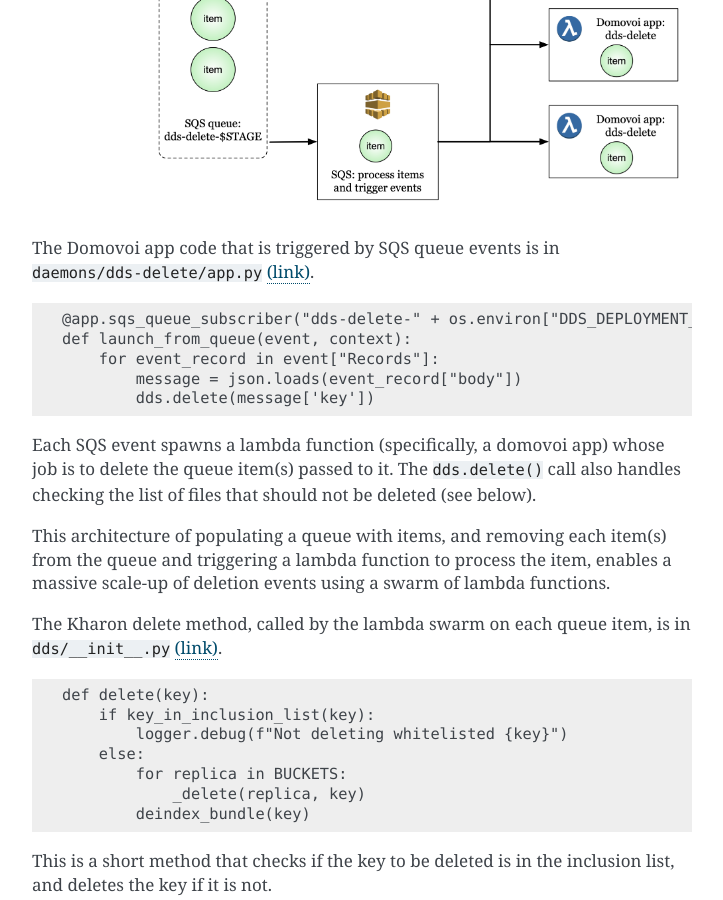
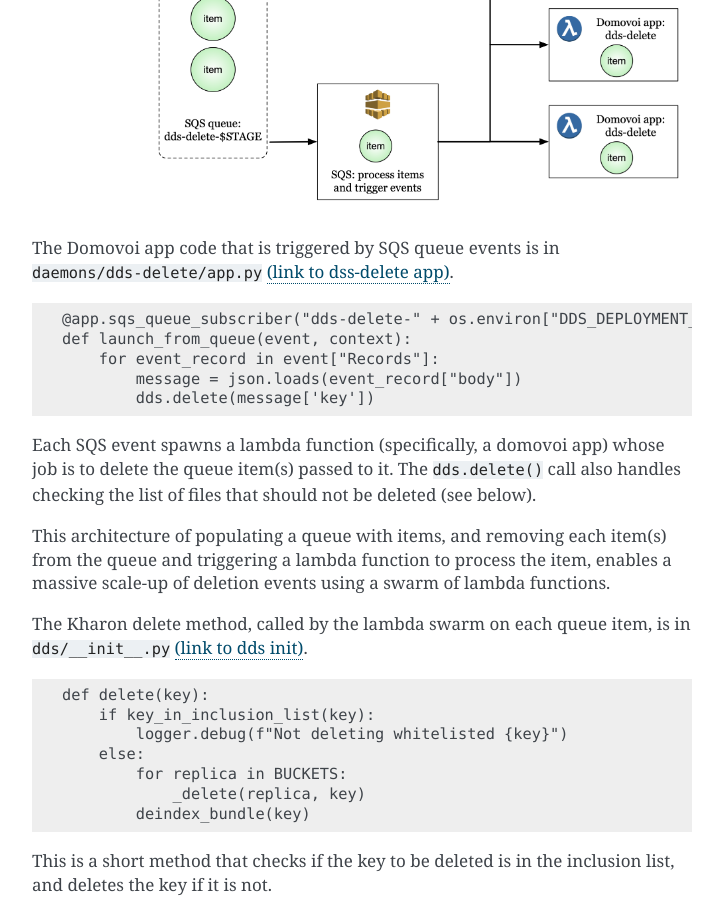
Before and after one commit to DataBiosphere/data-store-kharon, a Sphinx documentation site: the page built from docs/arch.md, in a window 1280 px wide and 900 px high, scrolled down 607 px. Shown: the whole window, without its empty margins (388-1111 px from the left). Built offline with Sphinx 7.4.7, drawn with Linux system fonts in a browser that asks for light colours.

Commit message:
fix typo

````diff
--- a/docs/arch.md
+++ b/docs/arch.md
@@ -13,7 +13,7 @@ creates an event from each item. Those items then trigger lambda functions to pr
 ![Architecture diagram - deletion queue and domovoi app](img/arch_domovoi.png)
 
 The Domovoi app code that is triggered by SQS queue events is in `daemons/dds-delete/app.py`
-[(link)](https://github.com/DataBiosphere/data-store-kharon/blob/master/daemons/dds-delete/app.py).
+[(link to dss-delete app)](https://github.com/DataBiosphere/data-store-kharon/blob/master/daemons/dds-delete/app.py).
 
 ```text
 @app.sqs_queue_subscriber("dds-delete-" + os.environ["DDS_DEPLOYMENT_STAGE"])
@@ -32,7 +32,7 @@ lambda function to process the item, enables a massive scale-up of deletion even
 functions.
 
 The Kharon delete method, called by the lambda swarm on each queue item, is in `dds/__init__.py`
-[(link)](https://github.com/DataBiosphere/data-store-kharon/blob/master/dds/__init__.py).
+[(link to dds init)](https://github.com/DataBiosphere/data-store-kharon/blob/master/dds/__init__.py).
 
 ```text
 def delete(key):
````
